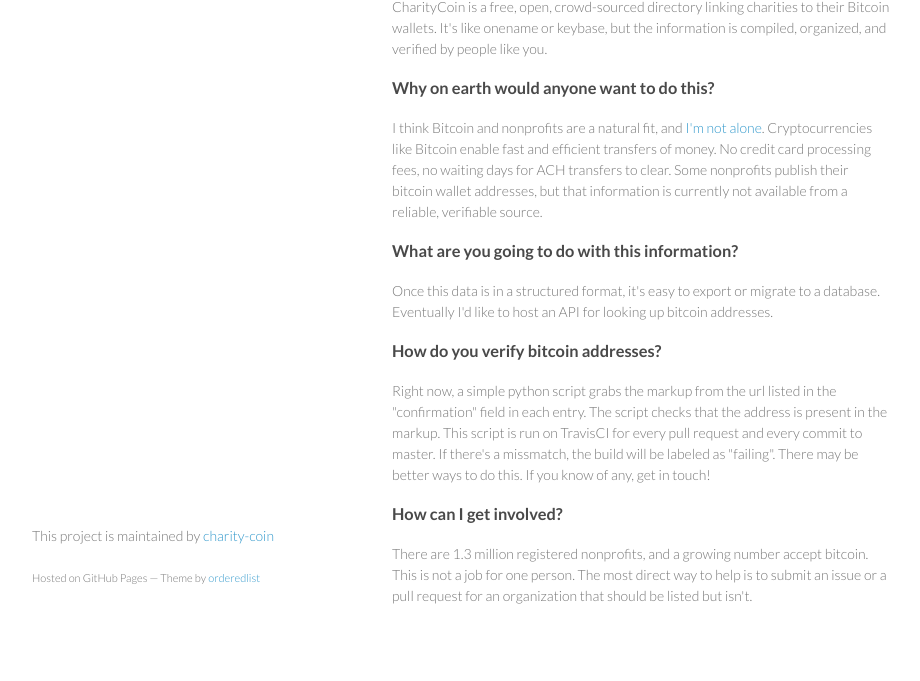
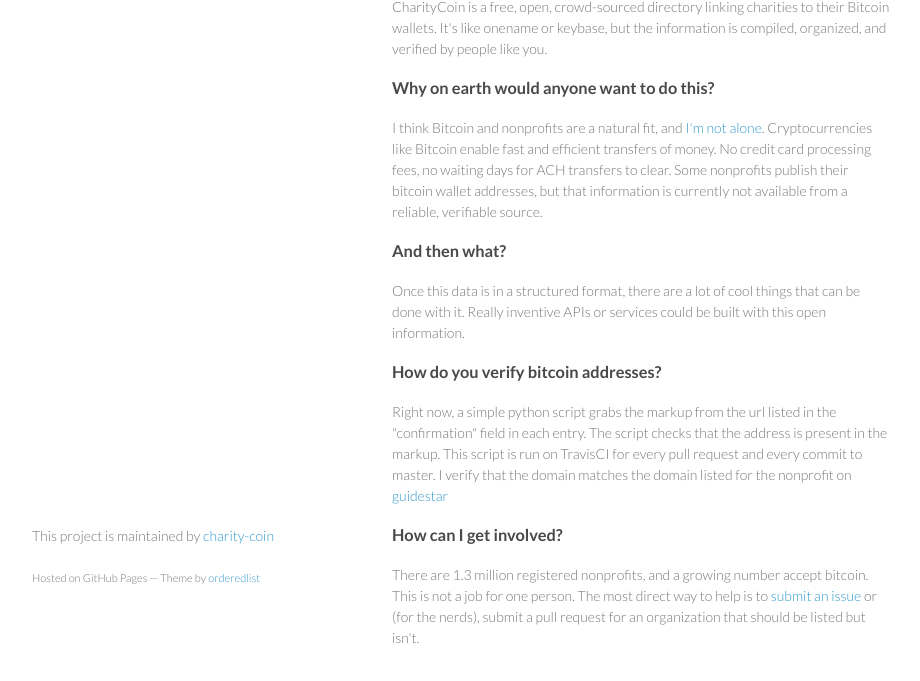
Before and after one commit to charitycoin/directory, a plain HTML site: page index.html in a window 1280 px wide. Shown: the part 143-824 px from the top of the page, without its empty margins (178-1098 px from the left). Drawn offline with Linux system fonts and the light colour scheme.

Commit message:
Update index.html

```diff
--- a/index.html
+++ b/index.html
@@ -35,19 +35,19 @@
 <p>I think Bitcoin and nonprofits are a natural fit, and <a href="http://avc.com/2014/07/video-of-the-week-my-talk-on-bitcoin-crowdfunding-and-charitable-giving/">I'm not alone</a>. Cryptocurrencies like Bitcoin enable fast and efficient transfers of money. No credit card processing fees, no waiting days for ACH transfers to clear. Some nonprofits publish their bitcoin wallet addresses, but that information is currently not available from a reliable, verifiable source.</p>
 
 <h3>
-<a id="what-are-you-going-to-do-with-this-information" class="anchor" href="#what-are-you-going-to-do-with-this-information" aria-hidden="true"><span class="octicon octicon-link"></span></a>What are you going to do with this information?</h3>
+<a id="what-are-you-going-to-do-with-this-information" class="anchor" href="#what-are-you-going-to-do-with-this-information" aria-hidden="true"><span class="octicon octicon-link"></span></a>And then what?</h3>
 
-<p>Once this data is in a structured format, it's easy to export or migrate to a database. Eventually I'd like to host an API for looking up bitcoin addresses.</p>
+<p>Once this data is in a structured format, there are a lot of cool things that can be done with it. Really inventive APIs or services could be built with this open information.</p>
 
 <h3>
 <a id="how-do-you-verify-bitcoin-addresses" class="anchor" href="#how-do-you-verify-bitcoin-addresses" aria-hidden="true"><span class="octicon octicon-link"></span></a>How do you verify bitcoin addresses?</h3>
 
-<p>Right now, a simple python script grabs the markup from the url listed in the "confirmation" field in each entry. The script checks that the address is present in the markup. This script is run on TravisCI for every pull request and every commit to master. If there's a missmatch, the build will be labeled as "failing". There may be better ways to do this. If you know of any, get in touch!</p>
+<p>Right now, a simple python script grabs the markup from the url listed in the "confirmation" field in each entry. The script checks that the address is present in the markup. This script is run on TravisCI for every pull request and every commit to master. I verify that the domain matches the domain listed for the nonprofit on <a href="http://guidestar.org">guidestar</a></p>
 
 <h3>
 <a id="how-can-i-get-involved" class="anchor" href="#how-can-i-get-involved" aria-hidden="true"><span class="octicon octicon-link"></span></a>How can I get involved?</h3>
 
-<p>There are 1.3 million registered nonprofits, and a growing number accept bitcoin. This is not a job for one person. The most direct way to help is to submit an issue or a pull request for an organization that should be listed but isn't.</p>
+<p>There are 1.3 million registered nonprofits, and a growing number accept bitcoin. This is not a job for one person. The most direct way to help is to <a href="https://github.com/charity-coin/directory/issues">submit an issue</a> or (for the nerds), submit a pull request for an organization that should be listed but isn't.</p>
       </section>
       <footer>
         <p>This project is maintained by <a href="https://github.com/charity-coin">charity-coin</a></p>
```
